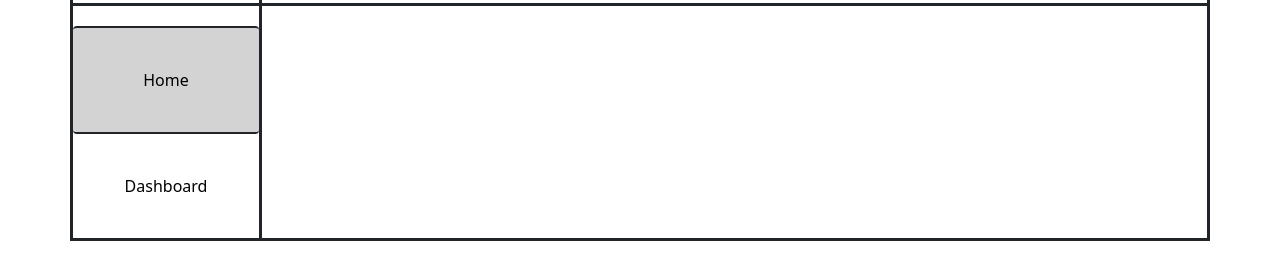
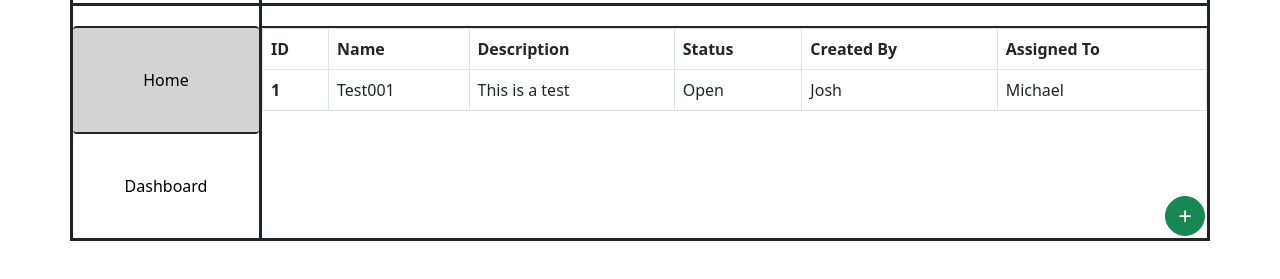
Before and after one commit to joshpester/BugTracker, a plain HTML site: page index.html in a window 1280 px wide. Shown: the part 53-332 px from the top of the page. Drawn offline with nearby package versions, Linux system fonts and the light colour scheme.

Commit message:
+ Home Table & Dashboard Base

```diff
--- a/custom.css
+++ b/custom.css
@@ -1,3 +1,14 @@
+.container {
+    white-space: nowrap;
+    overflow-x: auto; /* Add horizontal scrollbar if necessary */
+}
+
+.custom-head-pad {
+    padding-top: 20px;
+    padding-left: 0px;
+    padding-right: 0px;
+}
+
 /* Increment size of nav pills */
 .nav-pills {
     white-space: nowrap;
@@ -23,13 +34,27 @@
 
 .nav-link:hover {
     background-color: gray;
+    color: black;
 }
 
 .nav-pills .nav-link.active:hover{
     background-color: gray;
 }
 
-.container {
-    white-space: nowrap;
-    overflow-x: auto; /* Add horizontal scrollbar if necessary */
+.bottom-right {
+    position: absolute;
+    bottom: 2px;
+    right: 2px;
 }
+
+.circle-button {
+    display: flex;
+    width: 40px;
+    height: 40px;
+    border-radius: 50%;
+    justify-content: center;
+    align-items: center;
+    font-size: 24px;
+    line-height: 1;
+    padding: 0;
+}
--- a/index.html
+++ b/index.html
@@ -35,6 +35,35 @@
                     <a class="nav-link" href="dashboard.html">Dashboard</a>
                 </nav>
             </div>
+            <div class="col-10 custom-head-pad" style="position: relative;">
+                <div class="border-top border-dark border-2">
+                    <table class="table table-bordered">
+                        <thead>
+                            <tr>
+                                <th scope="col">ID</th>
+                                <th scope="col">Name</th>
+                                <th scope="col">Description</th>
+                                <th scope="col">Status</th>
+                                <th scope="col">Created By</th>
+                                <th scope="col">Assigned To</th>
+                            </tr>
+                        </thead>
+                        <tbody>
+                            <tr>
+                                <th scope="row">1</th>
+                                <td>Test001</td>
+                                <td>This is a test</td>
+                                <td>Open</td>
+                                <td>Josh</td>
+                                <td>Michael</td>
+                            </tr>
+                        </tbody>
+                    </table>
+                    <button type="button" class="btn btn-success bottom-right circle-button">
+                        +
+                    </button>
+                </div>
+            </div>
         </div>
     </div>
 
```
Also changed, not shown: dashboard.html (+33 -7 lines).
